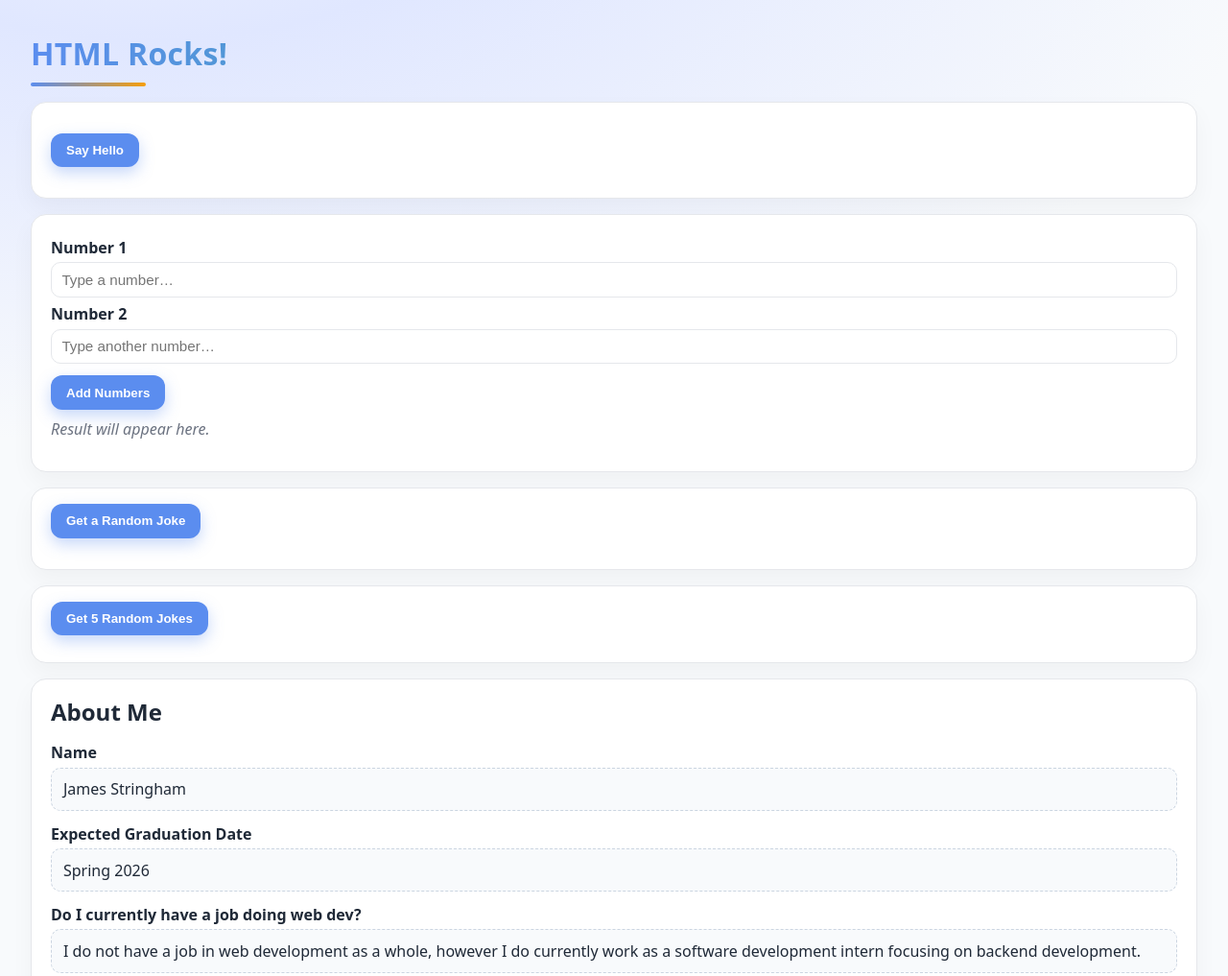
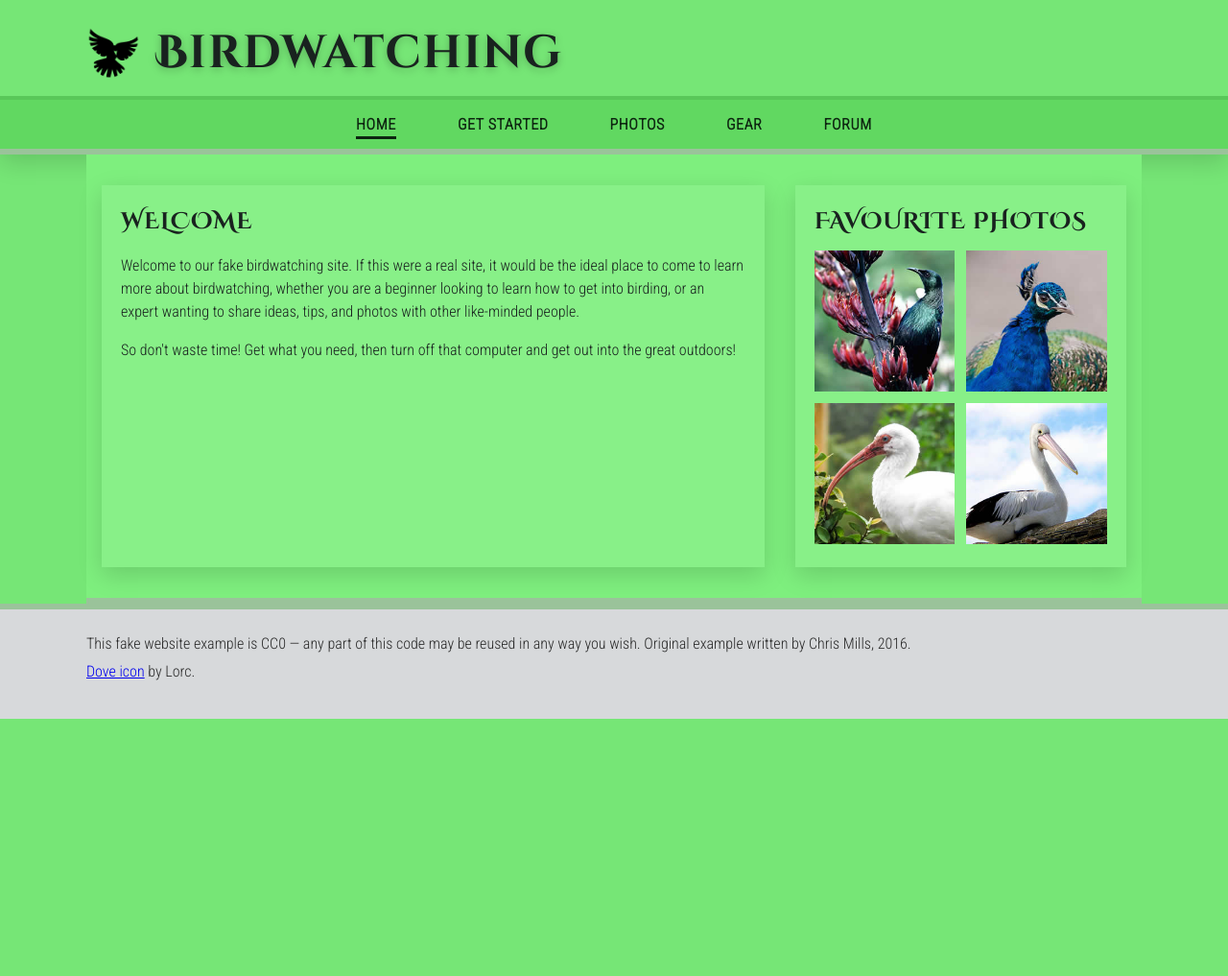
Before and after one commit to jwstringham/lab-M4.2, a website: page index.html in a window 1280 px wide. Shown: the top 1017 px of the page at 96% size. After the commit the page ends 800 px from the top, so only its background shows below. Drawn offline with Linux system fonts and the light colour scheme.

Commit message:
feature: finished lab

```diff
--- a/css/style.css
+++ /dev/null
@@ -1,29 +0,0 @@
-h1{
-  border-color: #d3e644;
-  border-style: dashed;
-}
-
-table {
-  border-collapse: collapse;
-  width: 100%;
-  margin-bottom: 20px;
-}
-
-th, td {
-  padding: 12px 15px;
-  text-align: left;
-  border-bottom: 1px solid #ddd;
-}
-
-th {
-  background-color: #f2f2f2;
-  font-weight: bold;
-}
-
-tbody tr:nth-child(even) {
-  background-color: #f9f9f9;
-}
-
-tbody tr:hover {
-  background-color: #e9e9e9;
-}
--- a/index.html
+++ b/index.html
@@ -1,190 +1,82 @@
-<!doctype html>
+<!DOCTYPE html>
 <html lang="en">
   <head>
     <meta charset="utf-8" />
-  <title>Hello World!</title>
-  <meta name="description" content="" />
-  <meta name="viewport" content="width=device-width, initial-scale=1" />
-  <link rel="shortcut icon" href="img/favicon.ico" />
+    <title>Birdwatching</title>
+    <link href="https://fonts.googleapis.com/css?family=Roboto+Condensed:300%7CCinzel+Decorative:700" rel="stylesheet" />
+    <link rel="stylesheet" href="style.css" />
 
-  <!-- CSS Rules -->
-  <style>
-    :root { --brand:#5b8def; --ink:#1f2937; --muted:#6b7280; --card:#ffffff; --accent:#f59e0b; }
-    * { box-sizing: border-box; }
-    body {
-      margin: 0; padding: 2rem;
-      font-family: system-ui, -apple-system, Segoe UI, Roboto, Inter, Arial, sans-serif;
-      color: var(--ink);
-      background: radial-gradient(1200px 600px at 12% -10%, #eef2ff 0%, #e0e7ff 30%, #f8fafc 100%);
-      line-height: 1.5;
-    }
-    h1 {
-      margin: 0 0 1rem 0; font-weight: 800; letter-spacing: .3px;
-      background: linear-gradient(90deg, var(--brand), #22c55e);
-      -webkit-background-clip: text; background-clip: text; color: transparent;
-    }
-    h1::after {
-      content: ""; display: block; height: 4px; width: 120px; margin-top: .35rem;
-      background: linear-gradient(90deg, var(--brand), var(--accent)); border-radius: 999px;
-    }
-    .card {
-      background: var(--card); border: 1px solid #e5e7eb; border-radius: 16px;
-      padding: 1rem 1.25rem; margin: 1rem 0; box-shadow: 0 10px 24px rgba(0,0,0,.04);
-    }
-    button {
-      appearance: none; background: var(--brand); color: #fff; border: none;
-      padding: .65rem 1rem; border-radius: 12px; font-weight: 600; cursor: pointer;
-      transition: transform .06s ease, box-shadow .2s ease, background .2s ease;
-      box-shadow: 0 6px 16px rgba(91,141,239,.35);
-    }
-    button:hover { background: #3c76ee; }
-    button:active { transform: translateY(1px); box-shadow: 0 4px 10px rgba(91,141,239,.25); }
-    label { font-weight: 600; display: inline-block; margin: .35rem 0 .2rem; }
-    input {
-      width: 100%; padding: .55rem .65rem; border: 1px solid #e5e7eb; border-radius: 10px;
-      outline: none; font-size: .95rem; background: #fff;
-    }
-    input:focus { border-color: var(--brand); box-shadow: 0 0 0 3px rgba(91,141,239,.20); }
-    table { border-collapse: collapse; width: 100%; background: #fff; border: 1px solid #e5e7eb; border-radius: 12px; overflow: hidden; }
-    th, td { padding: .75rem .9rem; border-bottom: 1px solid #eef2f7; }
-    thead th { text-align: left; background: #f8fafc; font-weight: 700; letter-spacing: .2px; }
-    hr { border: none; height: 1px; background: #e5e7eb; margin: 1.5rem 0; }
+    <!--[if lt IE 9]>
+      <script src="https://cdnjs.cloudflare.com/ajax/libs/html5shiv/3.7.3/html5shiv.js"></script>
+    <![endif]-->
+  </head>
 
-    .about-list { list-style: none; padding: 0; margin: .75rem 0 0; display: grid; gap: .75rem; }
-    .about-item { display: grid; gap: .2rem; }
-    .label { font-weight: 700; }
-    .value { background: #f8fafc; border: 1px dashed #cbd5e1; border-radius: 10px; padding: .6rem .75rem; }
-    .italic-style { color: var(--muted); font-style: italic; }
-    .avatar-frame {
-      display: grid; grid-template-columns: 1fr 180px; gap: 1rem; align-items: center;
-    }
-    .avatar-box {
-      width: 180px; height: 180px; border-radius: 16px;
-      border: 2px dashed #cbd5e1; display: grid; place-items: center; text-align: center; padding: .75rem;
-      background: repeating-linear-gradient(-45deg, #f1f5f9 0 10px, #f8fafc 10px 20px);
-      color: var(--muted); font-size: .9rem;
-    }
-  </style>
-</head>
   <body>
-  <h1>HTML Rocks!</h1>
-
-  <div class="card">
-    <p>
-      <button onclick="helloWorld()">Say Hello</button>
-    </p>
+    <header class="site-header" role="banner">
+      <div class="brand">
+        <img class="logo" src="img/dove.png" alt="Birdwatching logo (dove)" />
+        <h1 class="site-title">Birdwatching</h1>
       </div>
 
-  <div class="card">
-    <form id="addForm">
-      <label for="num1">Number 1</label>
-      <input type="number" id="num1" name="num1" placeholder="Type a number…" required>
+      <nav class="site-nav" aria-label="Primary">
+        <ul>
+          <li><a href="#" aria-current="page">Home</a></li>
+          <li><a href="#">Get started</a></li>
+          <li><a href="#">Photos</a></li>
+          <li><a href="#">Gear</a></li>
+          <li><a href="#">Forum</a></li>
+        </ul>
+      </nav>
+    </header>
 
-      <label for="num2">Number 2</label>
-      <input type="number" id="num2" name="num2" placeholder="Type another number…" required>
+    <main id="content" class="content" role="main">
+      <article class="welcome" aria-labelledby="welcome-heading">
+        <h2 id="welcome-heading">Welcome</h2>
+        <p>
+          Welcome to our fake birdwatching site. If this were a real site, it would be the ideal place to come to learn
+          more about birdwatching, whether you are a beginner looking to learn how to get into birding, or an expert
+          wanting to share ideas, tips, and photos with other like-minded people.
+        </p>
+        <p>
+          So don't waste time! Get what you need, then turn off that computer and get out into the great outdoors!
+        </p>
+      </article>
 
-      <div style="margin-top: .75rem;">
-        <button type="submit">Add Numbers</button>
-      </div>
-    </form>
-    <p id="result" class="italic-style" style="margin-top:.5rem;">Result will appear here.</p>
-  </div>
-
-  <div class="card">
-    <button id="jokeButton">Get a Random Joke</button>
-    <p id="joke" class="italic-style" style="margin-top:.5rem;"></p>
-  </div>
-
-  <div class="card">
-    <button id="jokeButtonTable">Get 5 Random Jokes</button>
-    <div style="margin-top:.75rem; overflow-x:auto;">
-      <table id="jokeTable"></table>
-    </div>
-  </div>
-
-  <div class="card">
-    <h2 style="margin:0 0 .25rem 0;">About Me</h2>
-    <ul class="about-list">
-      <li class="about-item">
-        <span class="label">Name</span>
-        <span class="value">James Stringham</span>
+      <aside class="sidebar" aria-labelledby="photos-heading">
+        <h2 id="photos-heading">Favourite photos</h2>
+        <ul class="thumbs">
+          <li>
+            <a href="img/favorite-1.jpg">
+              <img src="img/favorite-1_th.jpg" alt="Tūī on flax flowers" />
+            </a>
           </li>
-      <li class="about-item">
-        <span class="label">Expected Graduation Date</span>
-        <span class="value">Spring 2026</span>
+          <li>
+            <a href="img/favorite-2.jpg">
+              <img src="img/favorite-2_th.jpg" alt="Peacock close-up" />
+            </a>
           </li>
-      <li class="about-item">
-        <span class="label">Do I currently have a job doing web dev?</span>
-        <span class="value">I do not have a job in web development as a whole, however I do currently work as a software development intern focusing on backend development.</span>
+          <li>
+            <a href="img/favorite-3.jpg">
+              <img src="img/favorite-3_th.jpg" alt="White ibis profile" />
+            </a>
           </li>
-      <li class="about-item">
-        <span class="label">Have I had a job or internship doing web dev?</span>
-        <span class="value">For the past year and a half I have worked as a software developer intern.</span>
-      </li>
-      <li class="about-item avatar-frame">
-        <div>
-          <span class="label">Photo of myself</span>
-        </div>
-        <div class="photo-container">
-          <img src="img/james_pic.jpeg" alt="My Photo" class="avatar" width = "150">
-        </div>
+          <li>
+            <a href="img/favorite-4.jpg">
+              <img src="img/favorite-4_th.jpg" alt="Pelican on a rooftop" />
+            </a>
           </li>
         </ul>
-  </div>
+      </aside>
+    </main>
 
-  <script type="module">
-    import { add, fetchRandomJoke, fetch5RandomJokes } from './js/main.js';
-
-    window.helloWorld = function () {
-      console.log('Hello World')
-      alert('Hello World!');
-    };
-
-    // Math form
-    const form = document.getElementById('addForm');
-    form.addEventListener('submit', function (e) {
-      e.preventDefault();
-      const num1 = parseFloat(document.getElementById('num1').value);
-      const num2 = parseFloat(document.getElementById('num2').value);
-      try {
-        const sum = add(num1, num2);
-        document.getElementById('result').textContent = `Result: ${sum}`;
-      } catch (err) {
-        console.error(err);
-        document.getElementById('result').textContent = `Error: ${err.message}`;
-      }
-    });
-
-    // Random joke
-    const jokebtn = document.getElementById('jokeButton');
-    const jokeresult = document.getElementById('joke');
-    jokebtn.addEventListener('click', async () => {
-      try {
-        jokeresult.textContent = 'Loading...';
-        const joke = await fetchRandomJoke();
-        document.getElementById('joke').textContent = joke;
-      } catch (e) {
-        console.error(e);
-        document.getElementById('joke').textContent = `Error: ${e.message}`;
-      }
-    });
-
-    // 5 random jokes table
-    const jokeTableBtn = document.getElementById('jokeButtonTable');
-    const jokeTable = document.getElementById('jokeTable');
-    jokeTableBtn.addEventListener('click', async () => {
-      try {
-        jokeTable.textContent = 'Loading...';
-        const jokes = await fetch5RandomJokes();
-        jokeTable.innerHTML = `
-          <thead><tr><th>Joke</th></tr></thead>
-          <tbody>${jokes.map(j => `<tr><td>${j}</td></tr>`).join('')}</tbody>
-        `;
-      } catch (e) {
-        console.error(e);
-        document.getElementById('joke').textContent = `Error: ${e.message}`;
-      }
-    });
-  </script>
+    <footer class="site-footer" role="contentinfo">
+      <p>
+        This fake website example is CC0 — any part of this code may be reused in any way you wish. Original example
+        written by Chris Mills, 2016.
+      </p>
+      <p>
+        <a href="http://game-icons.net/lorc/originals/dove.html">Dove icon</a> by Lorc.
+      </p>
+    </footer>
   </body>
 </html>
--- a/js/main.js
+++ /dev/null
@@ -1,64 +0,0 @@
-/**
- * This file should only contain functions that don't interact with the DOM.
- * That means no document.querySelector, no document.getElementById, etc.
- * This file should only contain functions that do things like calculations,
- * data manipulation, etc. This is so that we can test these functions
- * without having to worry about the DOM or the browser environment.
- */
-
-/**
- * This function prints the string 'Hello World' to the console
- */
-export function helloWorld() {
-    console.log('Hello World');
-}
-
-/**
- * This function adds two numbers together and returns the sum. This demonstrates
- * how to pass parameters to a function and return a value from a function
- * from HTML.
- * @param {number} a The first number to add
- * @param {number} b The second number to add
- * @returns {number} The sum of the two numbers
- */
-export function add(num1, num2) {
-    if (num1 === undefined || num2 === undefined) {
-        throw new Error('You must provide two numbers to add');
-    }
-    if (typeof num1 !== 'number' || typeof num2 !== 'number') {
-        throw new Error('You must provide two numbers to add');
-    }
-    return num1 + num2;
-}
-
-/**
- * This function fetches a random joke from the "Official Joke API" and returns it.
- * @returns {string} A joke in the format "setup - punchline"
- */
-export async function fetchRandomJoke() {
-    try {
-        const response = await fetch('https://official-joke-api.appspot.com/random_joke');
-        if (!response.ok) {
-            throw new Error('Failed to fetch a joke');
-        }
-        const joke = await response.json();
-        return `${joke.setup} - ${joke.punchline}`;
-    } catch (error) {
-        throw new Error(error.message);
-    }
-}
-
-export async function fetch5RandomJokes() {
-    try {
-        // This endpoint returns 10 jokes, so we need to slice the array to get 5
-        const response = await fetch('https://official-joke-api.appspot.com/random_ten');
-        if (!response.ok) {
-            throw new Error('Failed to fetch a joke');
-        }
-        const jokes = await response.json();
-        // Slice the first 5 jokes from the array
-        return jokes.slice(0, 5).map(joke => `${joke.setup} - ${joke.punchline}`);
-    } catch (error) {
-        throw new Error(error.message);
-    }
-}
--- /dev/null
+++ b/style.css
@@ -0,0 +1,126 @@
+:root{
+  --green-1:#76e676;
+  --green-2:#61d861;
+  --panel:#7eef7e;
+  --separator:#a9d4a9;
+  --text:#19221f;
+  --footer:#d7d9db;
+  --shadow: 0 8px 24px rgba(0,0,0,.15);
+}
+
+*{ box-sizing:border-box; }
+html,body{ margin:0; padding:0; }
+body{
+  font-family: "Roboto Condensed", system-ui, -apple-system, Arial, sans-serif;
+  color:var(--text);
+  background: var(--green-1);
+  line-height:1.5;
+}
+
+.row{
+  width:min(1100px, 94%);
+  margin-inline:auto;
+}
+
+.site-header{
+  background: var(--green-1);
+  box-shadow: var(--shadow);
+}
+.site-header .brand{
+  width:min(1100px, 94%);
+  margin-inline:auto;
+
+  display:flex;
+  align-items:center;
+  gap:1rem;
+  padding:1.25rem 0 .5rem;
+}
+.site-header .brand .logo{
+  width:56px; height:auto; display:block;
+}
+.site-title{
+  font-family: "Cinzel Decorative", Georgia, serif;
+  font-size: clamp(2rem, 4vw, 3rem);
+  letter-spacing:.03em;
+  margin:0;
+  text-shadow: 0 2px 8px rgba(0,0,0,.25);
+}
+
+.site-nav{
+  background: var(--green-2);
+  border-top: 4px solid rgba(0,0,0,.08);
+  border-bottom: 6px solid #9ac39a;
+}
+.site-nav > ul{
+  width:min(1100px, 94%);
+  margin-inline:auto;
+
+  list-style:none;
+  margin-top:0; margin-bottom:0;
+  padding:.85rem 0;
+  display:flex;
+  gap: clamp(1rem, 5vw, 4rem);
+  justify-content:center;
+  flex-wrap:wrap;
+}
+.site-nav a{
+  text-decoration:none;
+  color:#0d2510;
+  text-transform:uppercase;
+  font-weight:700;
+  letter-spacing:.04em;
+}
+.site-nav a[aria-current="page"]{
+  border-bottom:3px solid #0d2510;
+  padding-bottom:.2rem;
+}
+
+.content{
+  width:min(1100px, 94%);
+  margin-inline:auto;
+
+  display:grid;
+  grid-template-columns: 2fr 1fr;
+  gap:2rem;
+  background: linear-gradient(var(--panel), var(--panel));
+  padding:2rem 1rem;
+  border-bottom: 6px solid #9ac39a;
+}
+.welcome, .sidebar{
+  background: rgba(255,255,255,.08);
+  padding:1.25rem 1.25rem 1.5rem;
+  box-shadow: var(--shadow);
+}
+.welcome h2, .sidebar h2{
+  font-family: "Cinzel Decorative", Georgia, serif;
+  font-weight:700;
+  letter-spacing:.04em;
+  text-transform:uppercase;
+  margin:0 0 .75rem;
+}
+
+.thumbs{
+  list-style:none;
+  margin:0; padding:0;
+  display:grid;
+  grid-template-columns: repeat(2, 1fr);
+  gap:.75rem;
+}
+.thumbs img{
+  display:block;
+  width:100%;
+  height:auto;
+}
+
+.site-footer{
+  background: var(--footer);
+  padding:1.25rem 0 2rem;
+  color:#2a2a2a;
+  border-top: 6px solid #9ac39a;
+}
+.site-footer p{
+  width:min(1100px, 94%);
+  margin-inline:auto;
+
+  margin-top:.3rem; margin-bottom:.3rem;
+}
```
Also changed, not shown: test/test.js (deleted, +0 -83 lines), README.md, img/dove.png (added), img/favicon.ico (deleted), img/favorite-1.jpg (added), img/favorite-1_th.jpg (added), img/favorite-2.jpg (added), img/favorite-2_th.jpg (added), img/favorite-3.jpg (added), img/favorite-3_th.jpg (added), img/favorite-4.jpg (added), img/favorite-4_th.jpg (added), img/james_pic.jpeg (deleted). Lines whose indentation alone changed are shown as unchanged.
